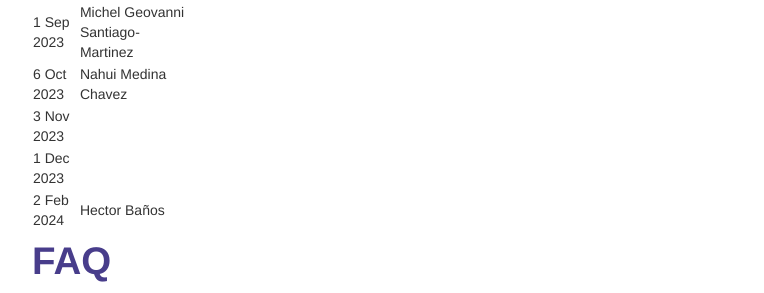
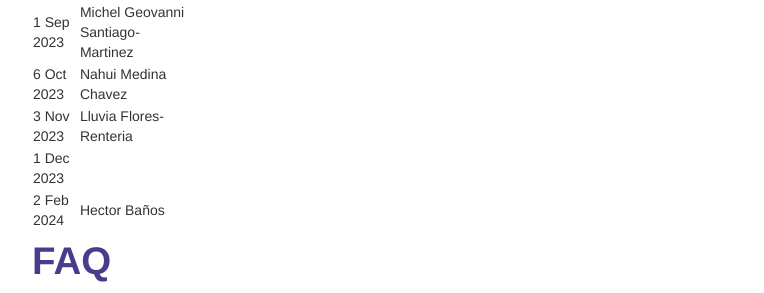
Before and after one commit to solislemuslab/solislemuslab.github.io, a Jekyll site: the page built from pages/zoominario.md, in a window 1280 px wide and 900 px high, scrolled down 2384 px. Shown: the part 152-445 px from the top of the window, without its empty margins (258-1022 px from the left). Built offline with Jekyll 4.4.1, drawn with Linux system fonts in a browser that asks for light colours.

Commit message:
added lluvia

```diff
--- a/pages/zoominario.md
+++ b/pages/zoominario.md
@@ -57,7 +57,7 @@ description: El Zoominario
 | 5 May 2023 | ![](../assets/pics/flags/mexico.png) | Daniel Ojeda-Juarez | Understanding neurodegenerative diseases: From Alzheimer's to Mad Cow Disease | [![youtube (653k)](icons16/youtube.png)](https://youtu.be/bMQfIN6DXvw) | | |
 | 1 Sep 2023 | Michel Geovanni Santiago-Martinez | |
 | 6 Oct 2023 | Nahui Medina Chavez| |
-| 3 Nov 2023 |  | |
+| 3 Nov 2023 | Lluvia Flores-Renteria | |
 | 1 Dec 2023 |  | |
 | 2 Feb 2024 | Hector Baños | |
 
```
